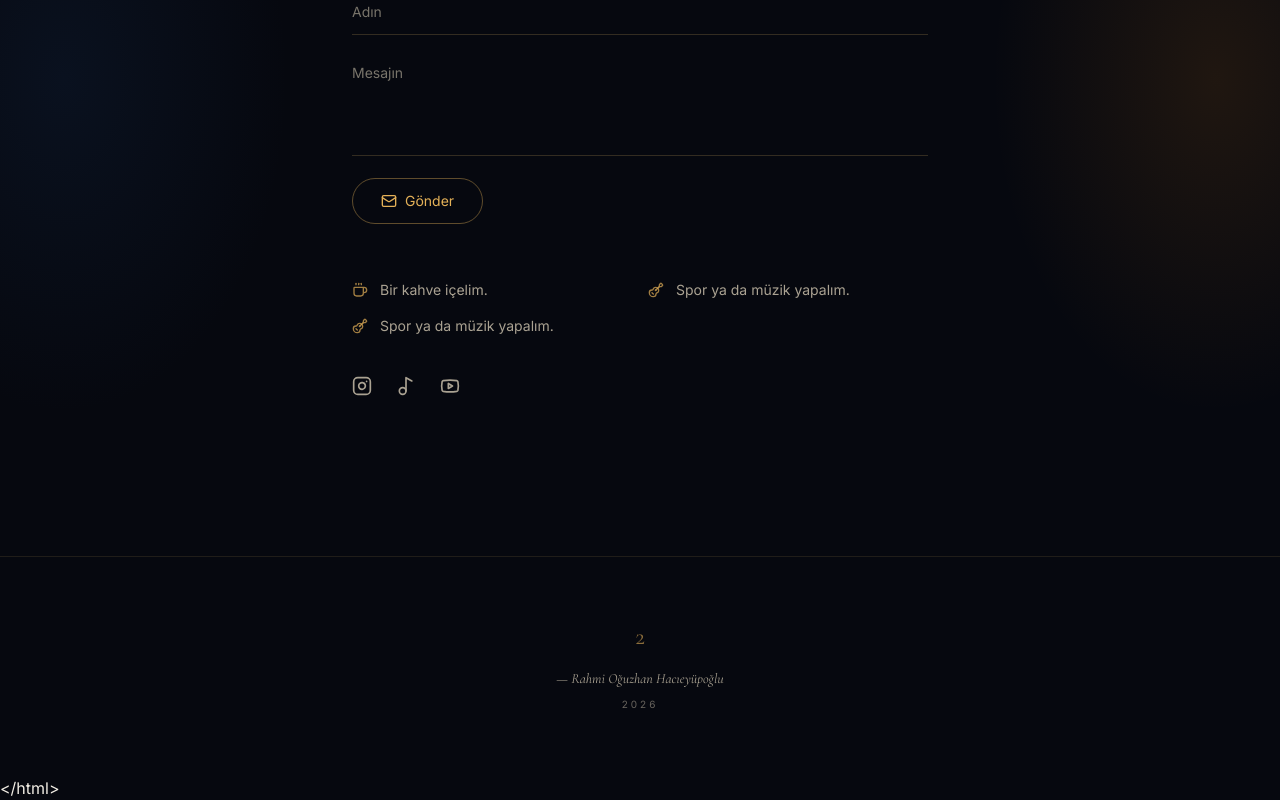
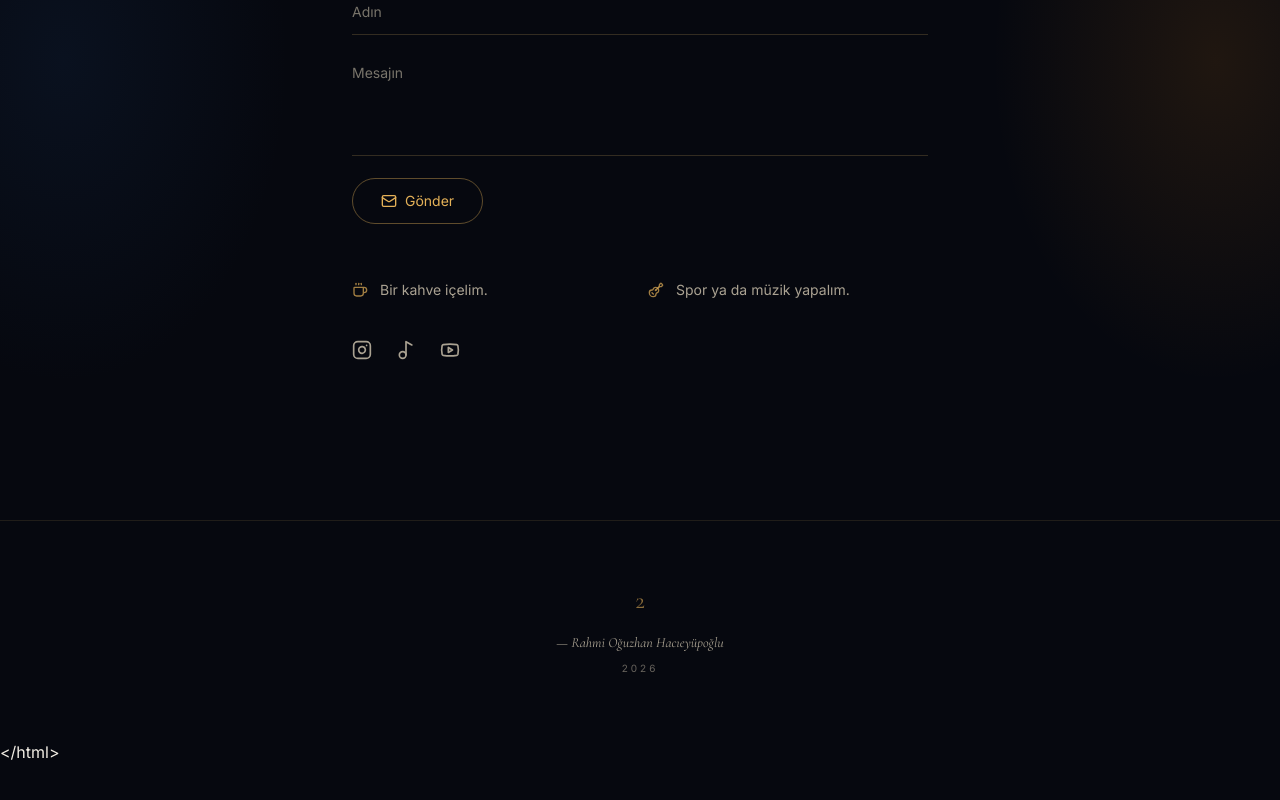
Before and after one commit to artroh2/rahmioguzhan, a React (Vite) app: page / in a window 1280 px wide. Shown: the part 3691-4491 px from the top of the page. After the commit the page ends 4455 px from the top, so only its background shows below. Built offline with nearby package versions, Linux system fonts and the light colour scheme; the HTML template or start-up script is replaced by a standard one.

Commit message:
Changes
Co-authored-by: artroh2 <251506274+artroh2@users.noreply.github.com>

```diff
--- a/src/components/kitap/InviteSection.tsx
+++ b/src/components/kitap/InviteSection.tsx
@@ -83,9 +83,6 @@ const InviteSection = () => {
           <div className="flex items-center gap-3">
             <Guitar className="w-4 h-4 text-accent/70" /> Spor ya da müzik yapalım.
           </div>
-          <div className="flex items-center gap-3">
-            <Guitar className="w-4 h-4 text-accent/70" /> Spor ya da müzik yapalım.
-          </div>
         </div>
 
         <div className="mt-10 flex items-center gap-6">
```
